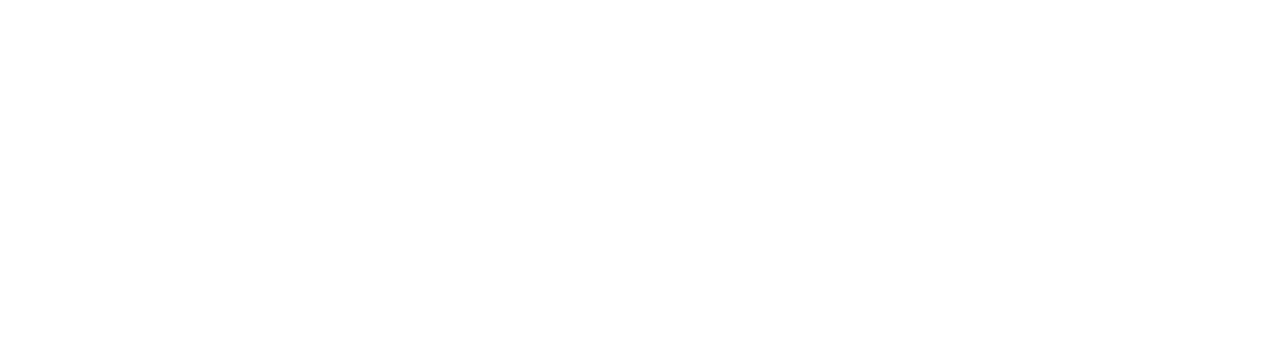
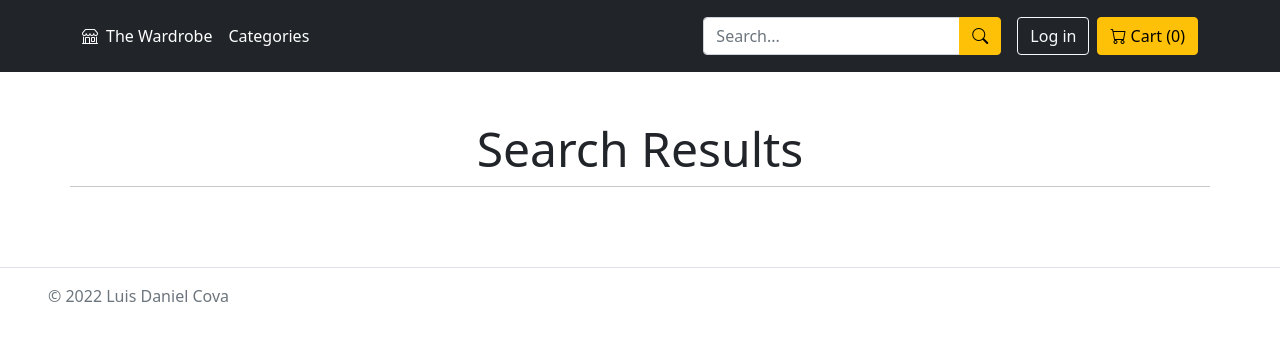
Before and after one commit to LuisDanielCova/django-ecommerce, a React (Create React App) app in the folder client/: page /search in a window 1280 px wide. Before the commit this address had no page. Shown: the top 340 px of the page. Built offline with nearby package versions, Linux system fonts and the light colour scheme.

Commit message:
add search product

```diff
--- a/client/src/App.js
+++ b/client/src/App.js
@@ -4,6 +4,7 @@
 import { CategoryDetail } from "./pages/CategoryDetail";
 import { ProductDetail } from "./pages/ProductDetail";
 import { Home } from "./pages/Home";
+import { Search } from "./pages/Search";
 
 export const CartContext = createContext("");
 
@@ -36,6 +37,7 @@
           path="categories/:category_slug/"
           element={<CategoryDetail />}
         />
+        <Route exact path="search/" element={<Search />} />
       </Routes>
     </CartContext.Provider>
   );
--- a/client/src/components/layout/Navbar.jsx
+++ b/client/src/components/layout/Navbar.jsx
@@ -1,9 +1,18 @@
 import React, { useContext, useEffect, useState } from "react";
+import { useNavigate } from "react-router-dom";
 import { CartContext } from "../../App";
 
 export const Navbar = () => {
   const [productsInCart, setProductsInCart] = useState(0);
+  const [search, setSearch] = useState("");
   const { cart } = useContext(CartContext);
+  const nagivate = useNavigate();
+
+  const searchQuery = (query) => {
+    if (query !== "") {
+      nagivate(`/search?query=${query}`);
+    }
+  };
 
   useEffect(() => {
     if (cart.items.length > 0) {
@@ -34,7 +43,30 @@
               </a>
             </li>
           </ul>
-
+          <div className="col-12 col-lg-auto mb-3 mb-lg-0 me-lg-3">
+            <div className="input-group ">
+              <input
+                type="search"
+                className="form-control form-control-dark"
+                placeholder="Search..."
+                aria-label="Search"
+                name="query"
+                value={search}
+                onChange={(e) => {
+                  const { value } = e.target;
+                  setSearch(value);
+                }}
+              />
+              <button
+                className="btn btn-warning"
+                onClick={() => {
+                  searchQuery(search);
+                }}
+              >
+                <i className="bi bi-search"></i>
+              </button>
+            </div>
+          </div>
           <div className="text-end">
             <button type="button" className="btn btn-outline-light me-2">
               Log in
--- a/client/src/components/products/NewProductsList.jsx
+++ b/client/src/components/products/NewProductsList.jsx
@@ -21,7 +21,7 @@
       <div className="row">
         <h2 className="display-5 text-center fw-normal">New Products</h2>
         {products.map((product) => {
-          return <SingleProduct product={product}></SingleProduct>;
+          return <SingleProduct key={product.id} product={product} />;
         })}
       </div>
     </div>
--- /dev/null
+++ b/client/src/components/products/SearchResult.jsx
@@ -0,0 +1,50 @@
+import axios from "axios";
+import React, { useEffect, useState } from "react";
+import { useLocation } from "react-router-dom";
+import { SingleProduct } from "../products/SingleProduct";
+
+export const SearchResult = () => {
+  const [query, setQuery] = useState("");
+  const [products, setProducts] = useState([]);
+  const [message, setMessage] = useState("");
+
+  const location = useLocation();
+
+  useEffect(() => {
+    setQuery(location.search.slice(7));
+  }, [location]);
+
+  useEffect(() => {
+    const getResults = async () => {
+      const response = await axios.post(
+        `http://127.0.0.1:8000/api/v1/products/search/`,
+        { query: query }
+      );
+      if (response.data.length > 0) {
+        setProducts(response.data);
+      } else {
+        setMessage("There are no products with that name");
+      }
+    };
+
+    if (query !== "") {
+      setProducts([]);
+      setMessage([]);
+      getResults();
+    }
+  }, [query]);
+
+  return (
+    <div className="container my-5">
+      <div className="row">
+        <h2 className="display-5 text-center fw-normal">Search Results</h2>
+        <hr />
+        {products &&
+          products.map((product) => {
+            return <SingleProduct key={product.id} product={product} />;
+          })}
+        <p className="lead">{message}</p>
+      </div>
+    </div>
+  );
+};
--- a/client/src/components/products/SingleProduct.jsx
+++ b/client/src/components/products/SingleProduct.jsx
@@ -5,7 +5,7 @@
   const navigate = useNavigate();
 
   return (
-    <div className="col-xl-3 my-2" key={product.id}>
+    <div className="col-xl-3 my-2">
       <img className="img-thumbnail" src={product.get_thumbnail} alt="" />
       <p className="lead">
         <strong>{product.name}</strong>
--- /dev/null
+++ b/client/src/pages/Search.jsx
@@ -0,0 +1,14 @@
+import React from "react";
+import { Navbar } from "../components/layout/Navbar";
+import { SearchResult } from "../components/products/SearchResult";
+import { Footer } from "../components/layout/Footer";
+
+export const Search = () => {
+  return (
+    <div>
+      <Navbar></Navbar>
+      <SearchResult></SearchResult>
+      <Footer></Footer>
+    </div>
+  );
+};
```
Also changed, not shown: 2 other files (tests, documents, lock files or other folders).
